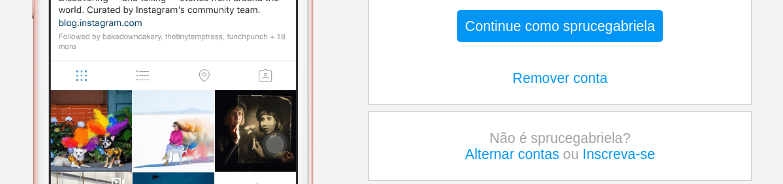
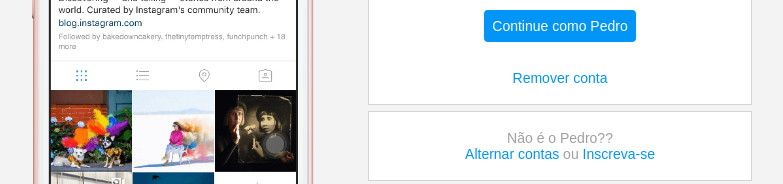
Before and after one commit to Pedro-Calasans/Instagram, a plain HTML site: page index.html in a window 1280 px wide. Shown: the part 326-510 px from the top of the page, without its empty margins (272-1055 px from the left). Drawn offline with Linux system fonts and the light colour scheme.

Commit message:
arrumando

```diff
--- a/index.html
+++ b/index.html
@@ -17,11 +17,11 @@
                 <div class="profile-photo">
                     <img src="./img/perfil-instagram.jpg" alt="foto de perfil">
                 </div>
-                <a href="#" class="instagram-login">Continue como sprucegabriela</a>
+                <a href="#" class="instagram-login">Continue como Pedro</a>
                 <a href="#" class="instagram-logout">Remover conta</a>
             </div>
             <div class="group">
-                <p class="not-account">Não é sprucegabriela?</p>
+                <p class="not-account">Não é o Pedro??</p>
                 <p class="not-account">
                     <span class="link-blue">Alternar contas</span>
                     ou
```
Also changed, not shown: img/perfil-instagram.jpg.
